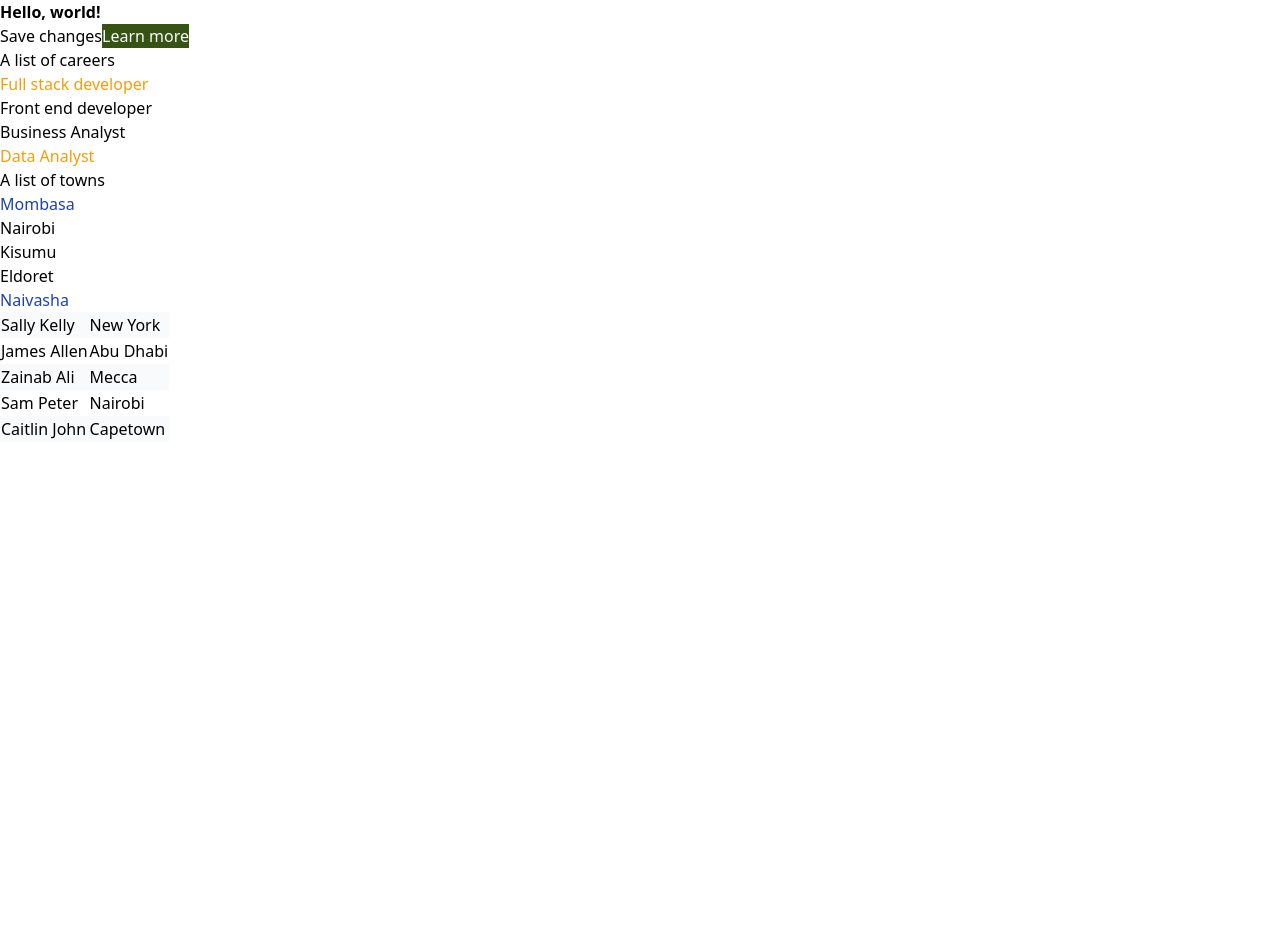
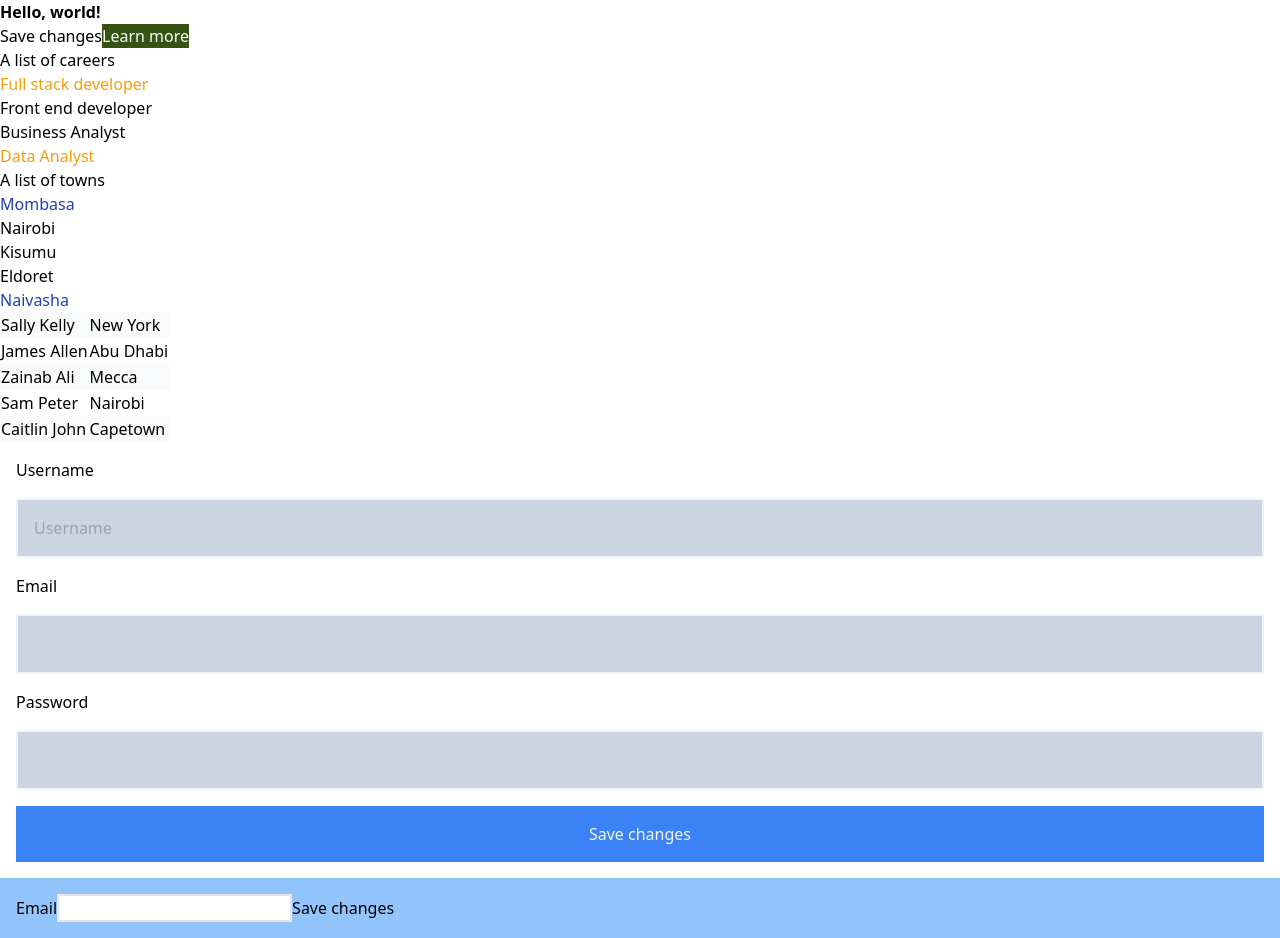
Before and after one commit to saidibnali19/tailwind-in-next, a Next.js app: page / in a window 1280 px wide. Before the commit the page ends 800 px from the top, so only its background shows below. Built offline with nearby package versions, Linux system fonts and the light colour scheme.

Commit message:
style an input  when invalid using Tailwind

```diff
--- a/src/app/page.js
+++ b/src/app/page.js
@@ -53,6 +53,18 @@ export default function Home() {
           ))}
         </tbody>
       </table>
+      <form className="p-4 grid gap-4">
+        <label className="grid gap-4">Username<input className="bg-slate-300 p-4 border-slate-100 border-solid border-2 invalid:border-pink-500" type="text" placeholder="Username" /></label>
+        <label className="grid gap-4">Email<input className="outline-none bg-slate-300 p-4 border-slate-100 border-solid border-2 invalid:border-pink-500 invalid:text-pink-500" type="email" /></label>
+        <label className="grid gap-4">Password<input className="bg-slate-300 p-4 border-slate-100 border-solid border-2 invalid:border-pink-500" type="password" /></label>
+        <button className="bg-blue-500 text-slate-100 p-4">Save changes</button>
+      </form>
+      <form className="bg-blue-300 p-4">
+        <label>
+          Email<input className="outline-none border-2 border-solid invalid:border-pink-400 invalid:text-pink-500" type="email" />
+        </label>
+        <button>Save changes</button>
+      </form>
     </>
   );
 }
```
